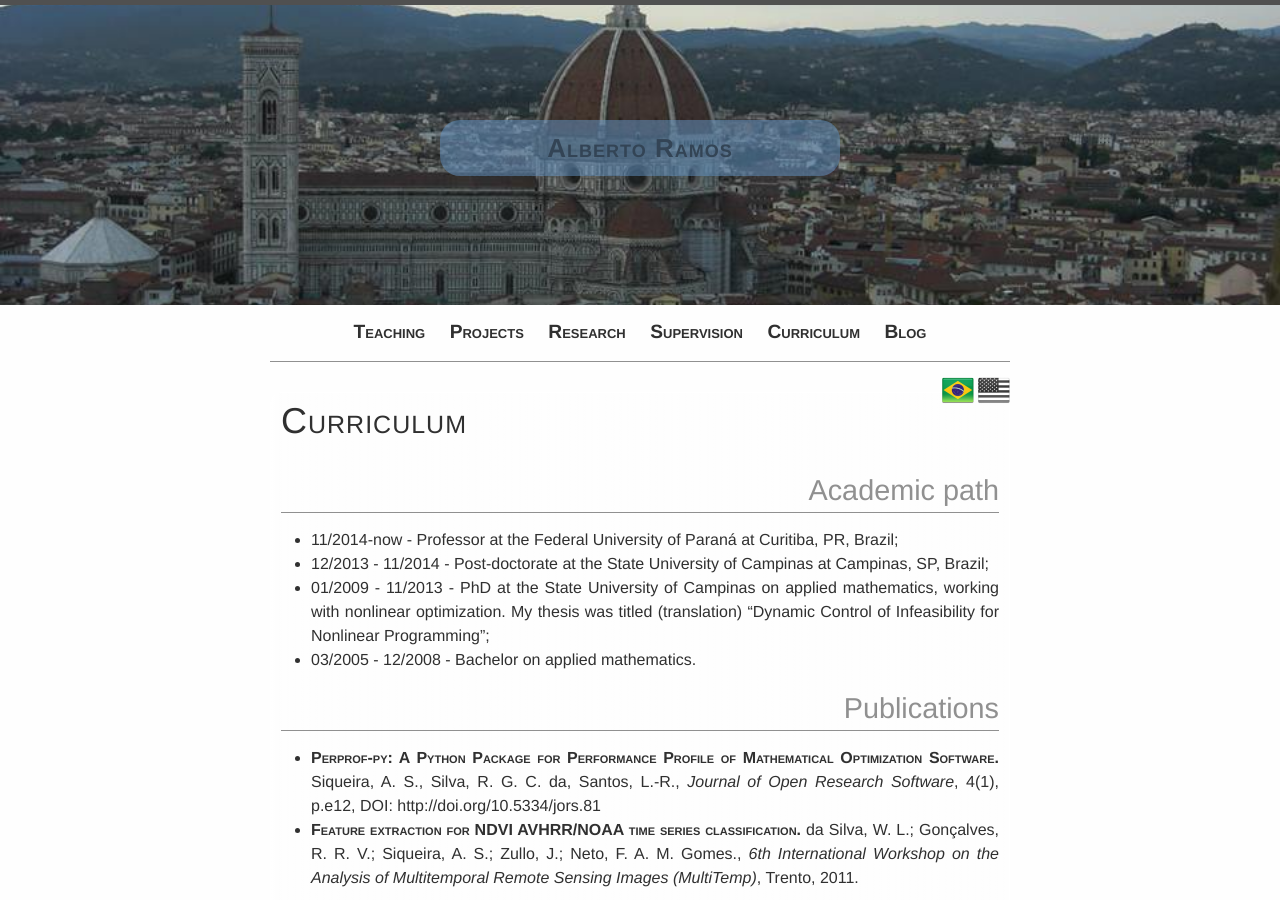
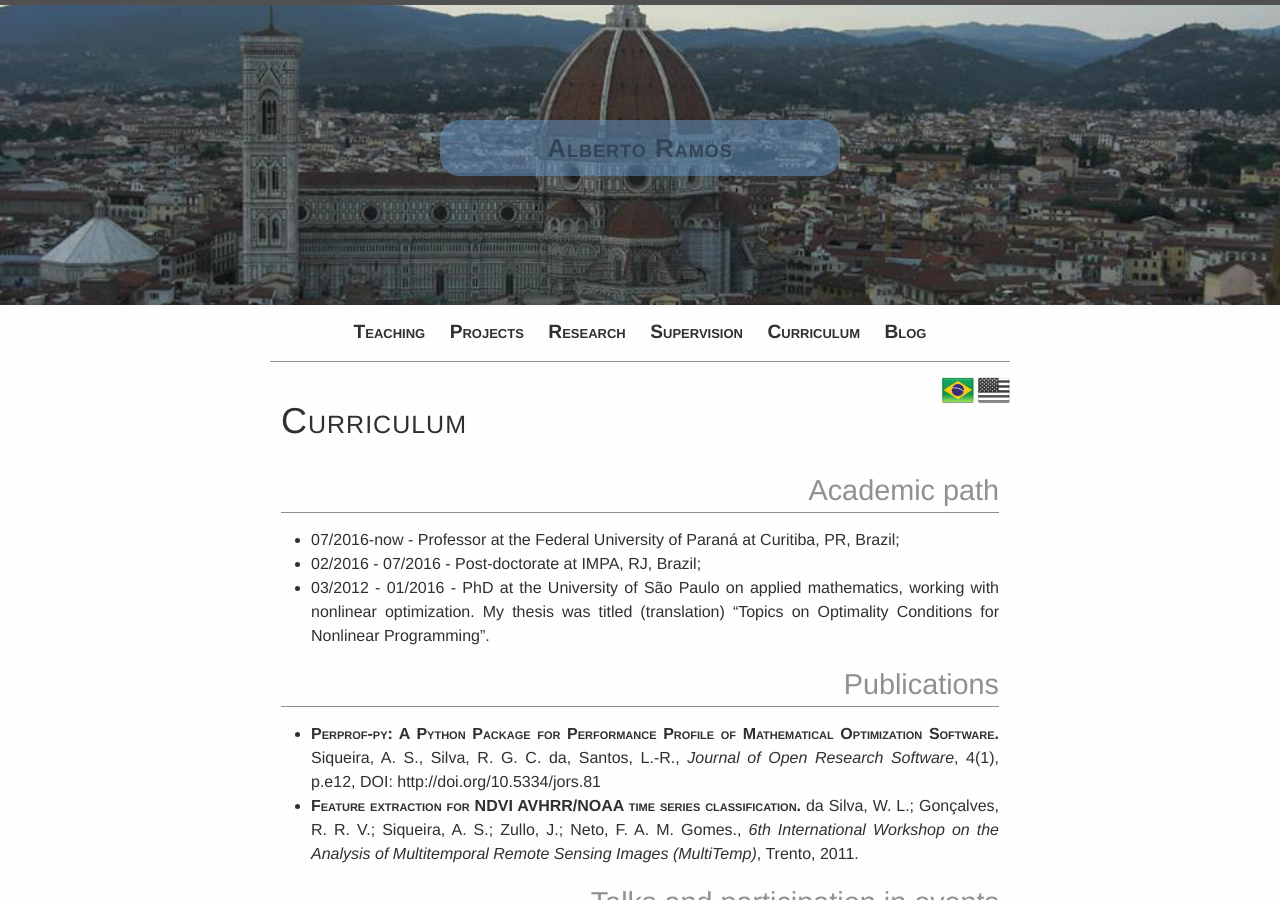
Before and after one commit to abelsiqueira/abelsiqueira.github.io-old, a Jekyll site: the page built from curriculum.en.md, in a window 1280 px wide and 900 px high. Built offline with Jekyll 4.4.1, drawn with Linux system fonts in a browser that asks for light colours.

Commit message:
Update curriculum.en.md

```diff
--- a/curriculum.en.md
+++ b/curriculum.en.md
@@ -9,15 +9,13 @@ permalink:  /en/curriculum/
 
 # Academic path
 
-  - 11/2014-now - Professor at the Federal University of Paraná at Curitiba,
+  - 07/2016-now - Professor at the Federal University of Paraná at Curitiba,
   PR, Brazil;
-  - 12/2013 - 11/2014 - Post-doctorate at the State University of Campinas at
-  Campinas, SP, Brazil;
-  - 01/2009 - 11/2013 - PhD at the State University of Campinas on applied
+  - 02/2016 - 07/2016 - Post-doctorate at IMPA, RJ, Brazil;
+  - 03/2012 - 01/2016 - PhD at the University of São Paulo on applied
   mathematics, working with nonlinear optimization. My thesis was titled
-  (translation) "Dynamic Control of Infeasibility for Nonlinear
-  Programming";
-  - 03/2005 - 12/2008 - Bachelor on applied mathematics.
+  (translation) "Topics on Optimality Conditions for Nonlinear
+  Programming".
 
 # Publications
 
```
